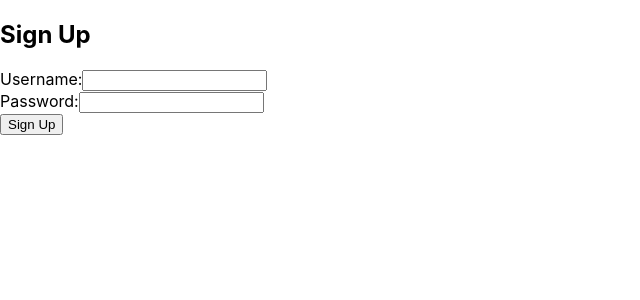
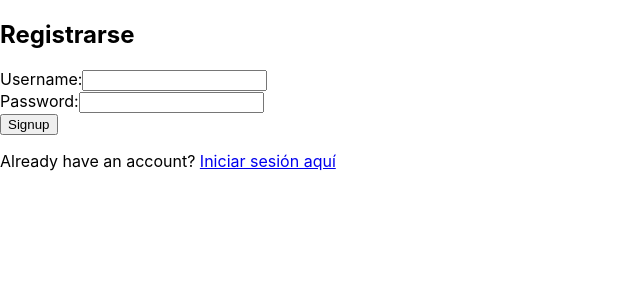
Before and after one commit to mikedukakis/Sprint5-Tasca2_Front-end, a React (Create React App) app: page /signup in a window 1280 px wide. Shown: the top 300 px of the page, without its empty margins (0-640 px from the left). Built offline with nearby package versions, Linux system fonts and the light colour scheme.

Commit message:
Fix connection problem

```diff
--- a/src/components/Signup.js
+++ b/src/components/Signup.js
@@ -1,58 +1,60 @@
 import React, { useState } from 'react';
 import axios from 'axios';
-import BASE_URL from '../config';
-import { Link } from 'react-router-dom';
+import { useNavigate } from 'react-router-dom';
 
 function Signup() {
   const [username, setUsername] = useState('');
   const [password, setPassword] = useState('');
-  const [message, setMessage] = useState('');
+  const [error, setError] = useState('');
+  const navigate = useNavigate(); // Hook para redirigir después del registro
 
-  const handleSignup = async (e) => {
-    e.preventDefault();
+  const handleSignup = async (event) => {
+    event.preventDefault();
+    setError(''); // Limpia errores previos
+
     try {
-      const response = await axios.post(`${BASE_URL}/virtualpet/auth/register`, {
+      const response = await axios.post('http://localhost:8080/virtualpet/auth/register', {
         username,
         password,
       });
-      setMessage('Signup successful! You can now log in.');
+
+      // Si el registro es exitoso, redirige a la página de inicio de sesión
+      console.log("Signup successful", response.data);
+      navigate('/login');
     } catch (error) {
-      setMessage('Signup failed. Please try a different username.');
-      console.error(error);
+      setError('ESignup error. Please try again with another username.');
+      console.error("Error al registrarse:", error);
     }
   };
 
   return (
     <div>
-      <h2>Sign Up</h2>
+      <h2>Registrarse</h2>
       <form onSubmit={handleSignup}>
-        <label>
-          Username:
+        <div>
+          <label>Username:</label>
           <input
             type="text"
             value={username}
             onChange={(e) => setUsername(e.target.value)}
             required
           />
-        </label>
-        <br />
-        <label>
-          Password:
+        </div>
+        <div>
+          <label>Password:</label>
           <input
             type="password"
             value={password}
             onChange={(e) => setPassword(e.target.value)}
             required
           />
-        </label>
-        <br />
-        <button type="submit">Sign Up</button>
+        </div>
+        <button type="submit">Signup</button>
       </form>
-      {message && (
-        <p>
-          {message} {message.includes('Signup successful') && <Link to="/">log in</Link>}
-        </p>
-      )}
+      {error && <p style={{ color: 'red' }}>{error}</p>}
+      <p>
+        Already have an account? <a href="/login">Iniciar sesión aquí</a>
+      </p>
     </div>
   );
 }
```
